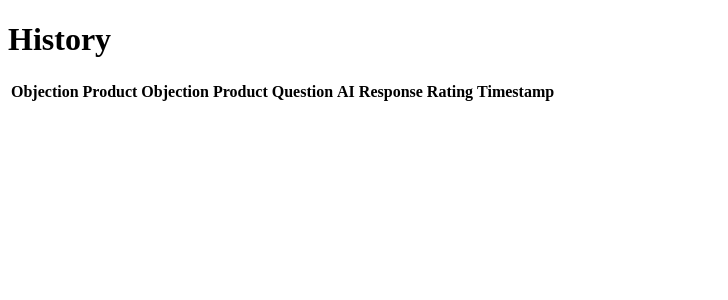
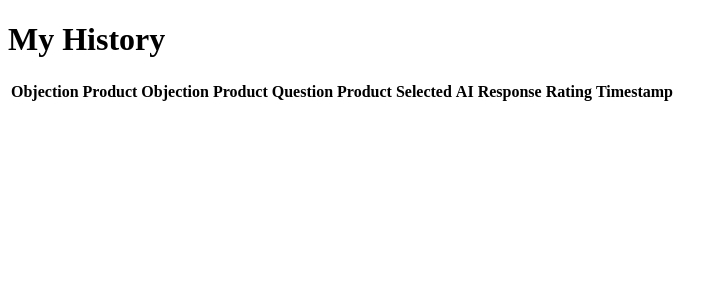
Before and after one commit to wooyakob/sensaigroup, a Flask app: page /user_history in a window 1280 px wide. Shown: the part 26-326 px from the top of the page, without its empty margins (0-728 px from the left). Run offline with Flask 3, Linux system fonts and the light colour scheme; the visitor is signed in with stand-in values (Sample User, id 1); data that the repository does not hold is empty; parts of the project's set-up code (start-up, migrations or seed data) failed here and were passed over.

Commit message:
updating user hisotry with prod info

```diff
--- a/app.py
+++ b/app.py
@@ -285,6 +285,12 @@ def admin_login():
 @login_required
 def user_history():
     user_interactions = Interaction.query.filter_by(user_id=current_user.id).order_by(Interaction.timestamp.desc()).all()
+
+    for interaction in user_interactions:
+        product = Product.query.filter_by(id=interaction.product_selected).first()
+        if product:
+            interaction.product_selected = product.product_name
+
     return render_template('user_history.html', user_interactions=user_interactions)
 
 @app.route('/')
--- a/templates/user_history.html
+++ b/templates/user_history.html
@@ -14,13 +14,14 @@
     </div>
   </div>
   <div class="container">
-    <h1>History</h1>
+    <h1>My History</h1>
     <table>
       <thead>
         <tr>
           <th>Objection</th>
           <th>Product Objection</th>
           <th>Product Question</th>
+          <th>Product Selected</th>
           <th>AI Response</th>
           <th>Rating</th>
           <th>Timestamp</th>
@@ -32,6 +33,7 @@
           <td>{{ interaction.objection }}</td>
           <td>{{ interaction.product_objection }}</td>
           <td>{{ interaction.product_advice }}</td>
+          <td>{{ interaction.product_selected }}</td>
           <td>{{ interaction.ai_response|safe }}</td>
           <td>{{ interaction.rating }}</td>
           <td>{{ interaction.timestamp }}</td>
```
Also changed, not shown: static/user_styles.css (+4 -20 lines).
